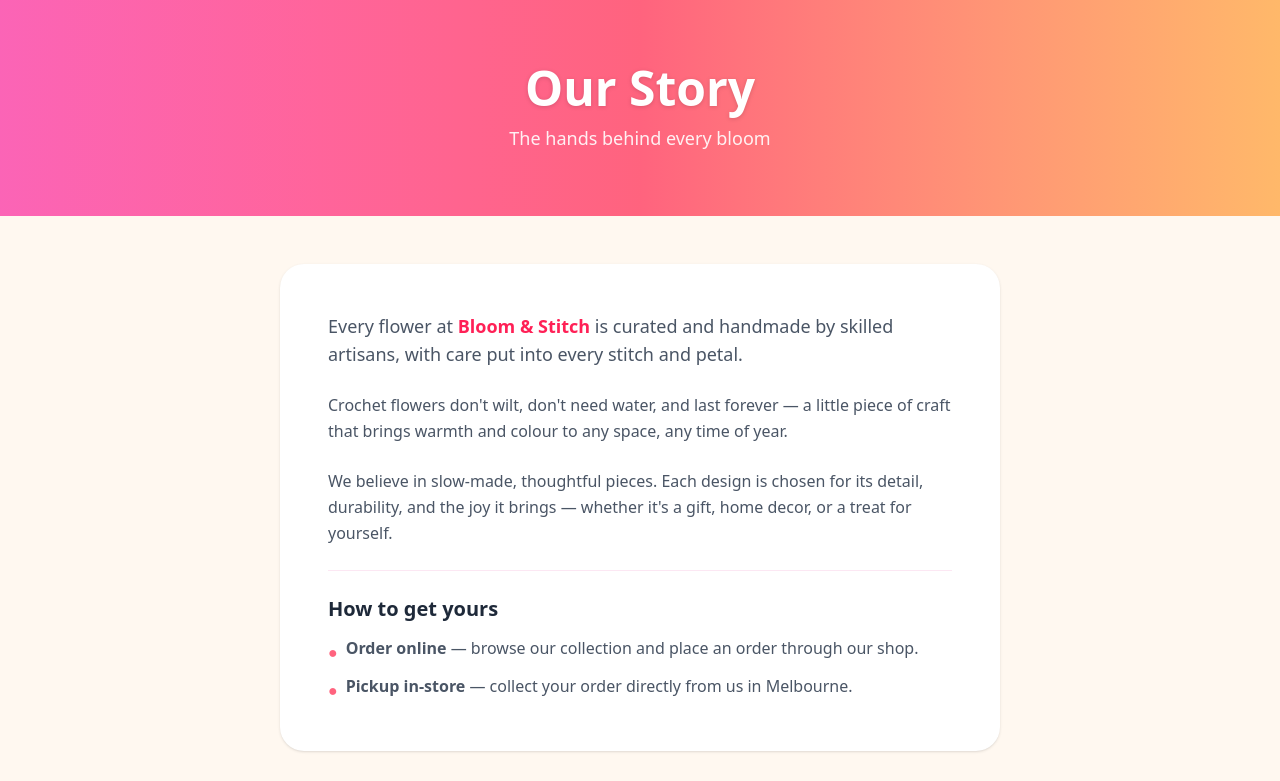
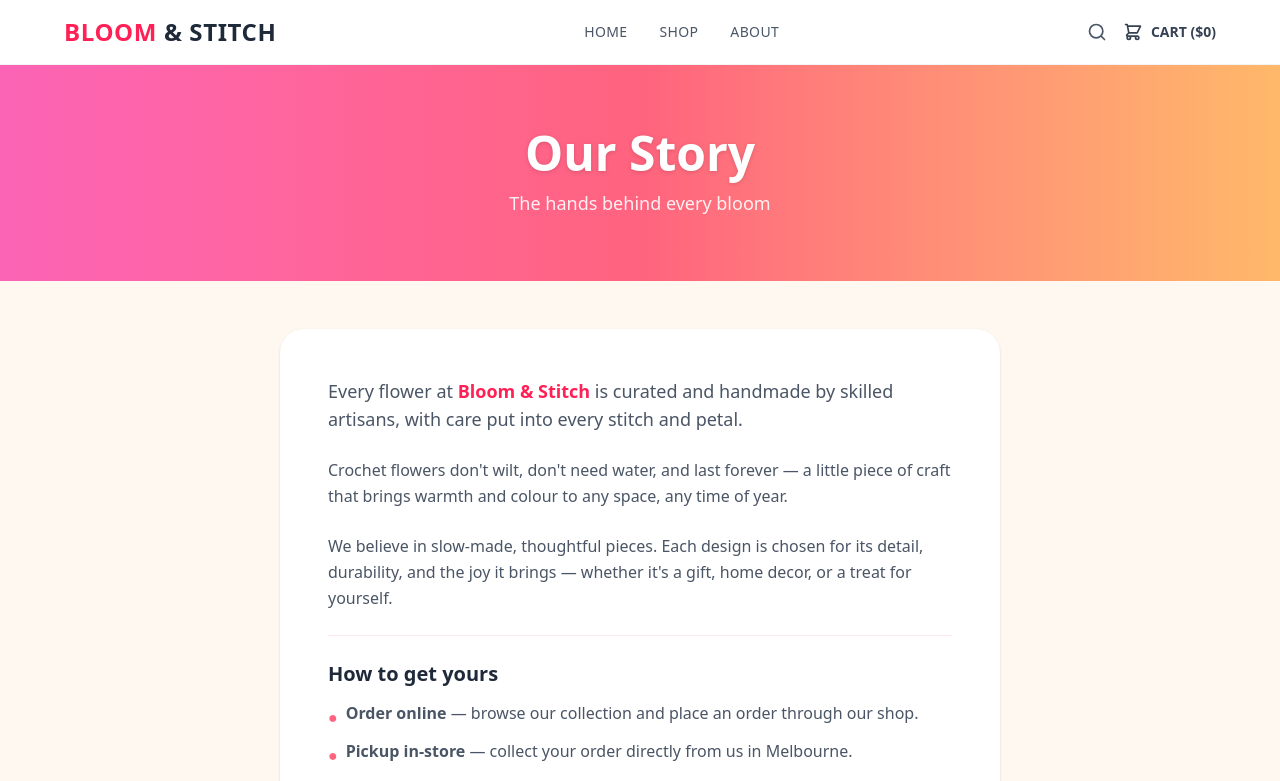
Before and after one commit to kimthu123/flower-shop, a Next.js app in the folder frontend/: page /about in a window 1280 px wide. Shown: the top 781 px of the page. Built offline with nearby package versions, Linux system fonts and the light colour scheme.

Commit message:
feat: add navbar with logo and cart link

```diff
--- /dev/null
+++ b/frontend/app/components/Navbar.tsx
@@ -0,0 +1,36 @@
+'use client';
+
+import Link from 'next/link';
+
+export default function Navbar() {
+  return (
+    <nav className="bg-white border-b border-gray-100 px-6 py-4 sticky top-0 z-50">
+      <div className="max-w-6xl mx-auto flex items-center justify-between">
+        <Link href="/" className="text-2xl font-bold tracking-wide">
+          <span className="text-rose-500">BLOOM</span>
+          <span className="text-gray-800"> &amp; STITCH</span>
+        </Link>
+
+        <div className="hidden md:flex items-center gap-8 text-sm font-medium uppercase tracking-wide text-gray-600">
+          <Link href="/" className="hover:text-rose-500 transition-colors">Home</Link>
+          <Link href="/#shop" className="hover:text-rose-500 transition-colors">Shop</Link>
+          <Link href="/about" className="hover:text-rose-500 transition-colors">About</Link>
+        </div>
+
+        <div className="flex items-center gap-4">
+          <button aria-label="Search" className="text-gray-600 hover:text-rose-500 transition-colors">
+            <svg xmlns="http://www.w3.org/2000/svg" className="h-5 w-5" fill="none" viewBox="0 0 24 24" stroke="currentColor" strokeWidth={2}>
+              <path strokeLinecap="round" strokeLinejoin="round" d="M21 21l-4.35-4.35M11 19a8 8 0 100-16 8 8 0 000 16z" />
+            </svg>
+          </button>
+          <Link href="/cart" className="flex items-center gap-2 text-sm font-semibold text-gray-700 hover:text-rose-500 transition-colors">
+            <svg xmlns="http://www.w3.org/2000/svg" className="h-5 w-5" fill="none" viewBox="0 0 24 24" stroke="currentColor" strokeWidth={2}>
+              <path strokeLinecap="round" strokeLinejoin="round" d="M3 3h2l.4 2M7 13h10l4-8H5.4M7 13L5.4 5M7 13l-2.293 2.293c-.63.63-.184 1.707.707 1.707H17m0 0a2 2 0 100 4 2 2 0 000-4zm-8 2a2 2 0 11-4 0 2 2 0 014 0z" />
+            </svg>
+            <span>CART ($0)</span>
+          </Link>
+        </div>
+      </div>
+    </nav>
+  );
+}
--- a/frontend/app/layout.tsx
+++ b/frontend/app/layout.tsx
@@ -1,20 +1,20 @@
 import type { Metadata } from "next";
 import { Geist, Geist_Mono } from "next/font/google";
 import "./globals.css";
+import Navbar from "./components/Navbar";
 
 const geistSans = Geist({
   variable: "--font-geist-sans",
   subsets: ["latin"],
 });
-
 const geistMono = Geist_Mono({
   variable: "--font-geist-mono",
   subsets: ["latin"],
 });
 
 export const metadata: Metadata = {
-  title: "Create Next App",
-  description: "Generated by create next app",
+  title: "Bloom & Stitch",
+  description: "Handmade crochet flowers in Melbourne",
 };
 
 export default function RootLayout({
@@ -27,7 +27,10 @@ export default function RootLayout({
       lang="en"
       className={`${geistSans.variable} ${geistMono.variable} h-full antialiased`}
     >
-      <body className="min-h-full flex flex-col">{children}</body>
+      <body className="min-h-full flex flex-col">
+        <Navbar />
+        {children}
+      </body>
     </html>
   );
 }
--- a/frontend/app/page.tsx
+++ b/frontend/app/page.tsx
@@ -7,24 +7,63 @@ export default async function Home() {
 
   return (
     <main className="min-h-screen">
-      <header className="bg-gradient-to-r from-pink-400 via-rose-400 to-orange-300 px-6 py-16 text-center">
-        <h1 className="text-4xl sm:text-5xl font-bold text-white drop-shadow-sm">
-          🌸 Bloom & Stitch
-        </h1>
-        <p className="mt-3 text-white/90 text-lg">
-          Handmade crochet flowers, made with love in Melbourne
-        </p>
-        <nav className="mt-4">
-          <Link href="/about" className="text-white/90 hover:text-white underline text-sm font-medium">
-            Our Story
-          </Link>
-        </nav>
-      </header>
+      {/* Hero */}
+      <section className="bg-gradient-to-br from-pink-400 via-rose-400 to-orange-300 px-6 py-20 text-center relative overflow-hidden">
+        <div className="relative z-10 max-w-2xl mx-auto">
+          <p className="text-white/80 font-semibold tracking-wide uppercase text-sm mb-3">
+            Handmade in Melbourne
+          </p>
+          <h1 className="text-5xl sm:text-6xl font-bold text-white drop-shadow-sm leading-tight">
+            🌸 Bloom & Stitch
+          </h1>
+          <p className="mt-4 text-white/90 text-lg max-w-md mx-auto">
+            Crochet flowers that never wilt — curated and handmade with love,
+            piece by piece.
+          </p>
+          <div className="mt-8 flex flex-wrap justify-center gap-4">
+            <Link
+              href="#shop"
+              className="bg-white text-rose-500 font-bold px-8 py-3 rounded-full hover:bg-pink-50 transition-colors shadow-sm"
+            >
+              Shop Collection
+            </Link>
+            <Link
+              href="/about"
+              className="border-2 border-white text-white font-bold px-8 py-3 rounded-full hover:bg-white/10 transition-colors"
+            >
+              Our Story
+            </Link>
+          </div>
+        </div>
+      </section>
 
-      <section className="px-6 py-12 max-w-6xl mx-auto">
-        <h2 className="text-2xl font-bold text-gray-800 mb-8 text-center">
-          Our Collection
-        </h2>
+      {/* Trust bar */}
+      <section className="px-6 py-10 max-w-5xl mx-auto">
+        <div className="grid grid-cols-1 sm:grid-cols-3 gap-6 text-center">
+          <div className="bg-white rounded-2xl p-6 shadow-sm">
+            <div className="text-3xl mb-2">🧶</div>
+            <h3 className="font-bold text-gray-800">Handmade</h3>
+            <p className="text-sm text-gray-500 mt-1">Crafted by skilled artisans, stitch by stitch</p>
+          </div>
+          <div className="bg-white rounded-2xl p-6 shadow-sm">
+            <div className="text-3xl mb-2">🌿</div>
+            <h3 className="font-bold text-gray-800">Never Wilts</h3>
+            <p className="text-sm text-gray-500 mt-1">A lasting alternative to fresh flowers</p>
+          </div>
+          <div className="bg-white rounded-2xl p-6 shadow-sm">
+            <div className="text-3xl mb-2">📍</div>
+            <h3 className="font-bold text-gray-800">Pickup Available</h3>
+            <p className="text-sm text-gray-500 mt-1">Order online, collect in-store in Melbourne</p>
+          </div>
+        </div>
+      </section>
+
+      {/* Product grid */}
+      <section id="shop" className="px-6 py-12 max-w-6xl mx-auto">
+        <div className="text-center mb-10">
+          <h2 className="text-3xl font-bold text-gray-800">Our Collection</h2>
+          <p className="text-gray-500 mt-2">Each piece is one of a kind</p>
+        </div>
 
         {products.length === 0 ? (
           <p className="text-center text-gray-400">No products yet.</p>
```
